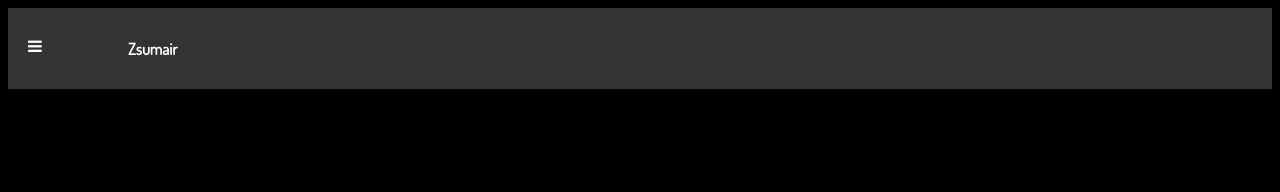
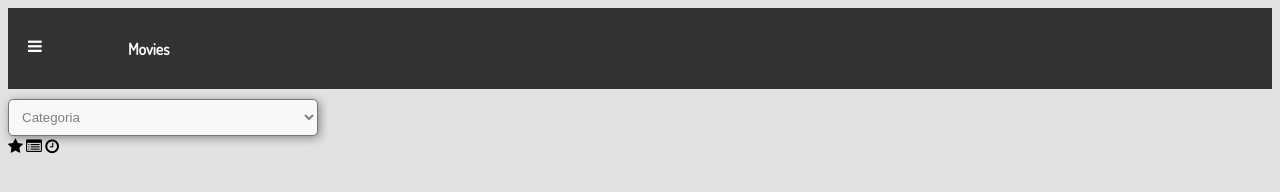
Before and after one commit to DianaVillasmil/mis-pelis, a website: page movis.html in a window 1280 px wide. Drawn offline with Linux system fonts and the light colour scheme; files that its build step writes are made by us from their sources.

Commit message:
start movie.html

```diff
--- a/assets/sass/_style.scss
+++ b/assets/sass/_style.scss
@@ -67,3 +67,19 @@ form {
 	    margin-left: 89px !important;
 	}
 }
+
+//css movies
+	#pack {
+		width: 310px!important;
+	    padding: 9px;
+	    margin-top: 10px;
+	    border-radius: 5px;
+	    color: gray;
+	    background-color: #f8f8f8;
+	    box-shadow: 2px 2px 10px #888888;
+	}
+
+	.movies {
+		background-color: #e2e2e2;
+
+	}
--- a/movis.html
+++ b/movis.html
@@ -11,9 +11,8 @@
 	<link rel="stylesheet" href="dist/css/style.min.css">
 	<link rel="stylesheet" href="dist/css/nav.css">
 </head>
-<body>
+<body class="movies">
 	 <header>
-	   <h1 class="logo">Zsumair</h1>
 	   <i class="fa fa-bars nav-toggle"></i>
 	   <nav class="main-navigation">
 	     <span class="nav-toggle"><i class="fa fa-bars nav-rotary"></i></span>
@@ -24,7 +23,23 @@
 	       <li><a href="#">Contact Us</a></li>
 	     </ul>
 	   </nav>
+	   <h1 class="logo">Movies</h1>
 	 </header>
+	 <section>
+
+	 	<div class="container">
+	 		<div class="row">
+	 			<div class="col-xs-12">
+	 				<select name="pack" id="pack" required="">
+						<option value="Escoje tu opción">Categoria</option>
+						<option value="Pack de té clásico (Té negro)">Drama</option>
+						<option value="Pack frutales (Hierbas y té con aromatizado con fruta">Fiction</option>
+						<option value="Pack variedades (Té verde, rojo y blanco)">Romantic</option>
+					</select>
+	 			</div>
+	 		</div>
+	 	</div>
+	 </section>
 
 
 
```
Also changed, not shown: create-account.html (+6 -0 lines), dist/css/style.min.css.
